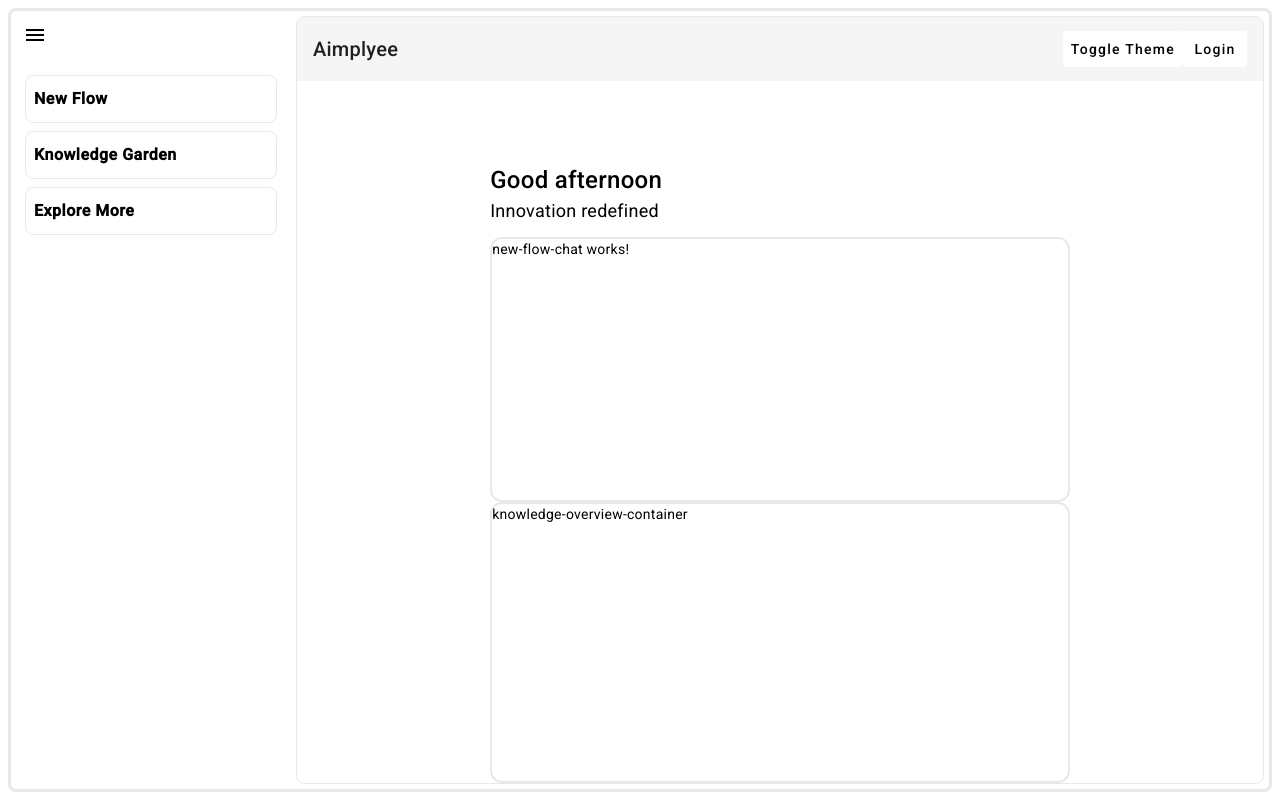
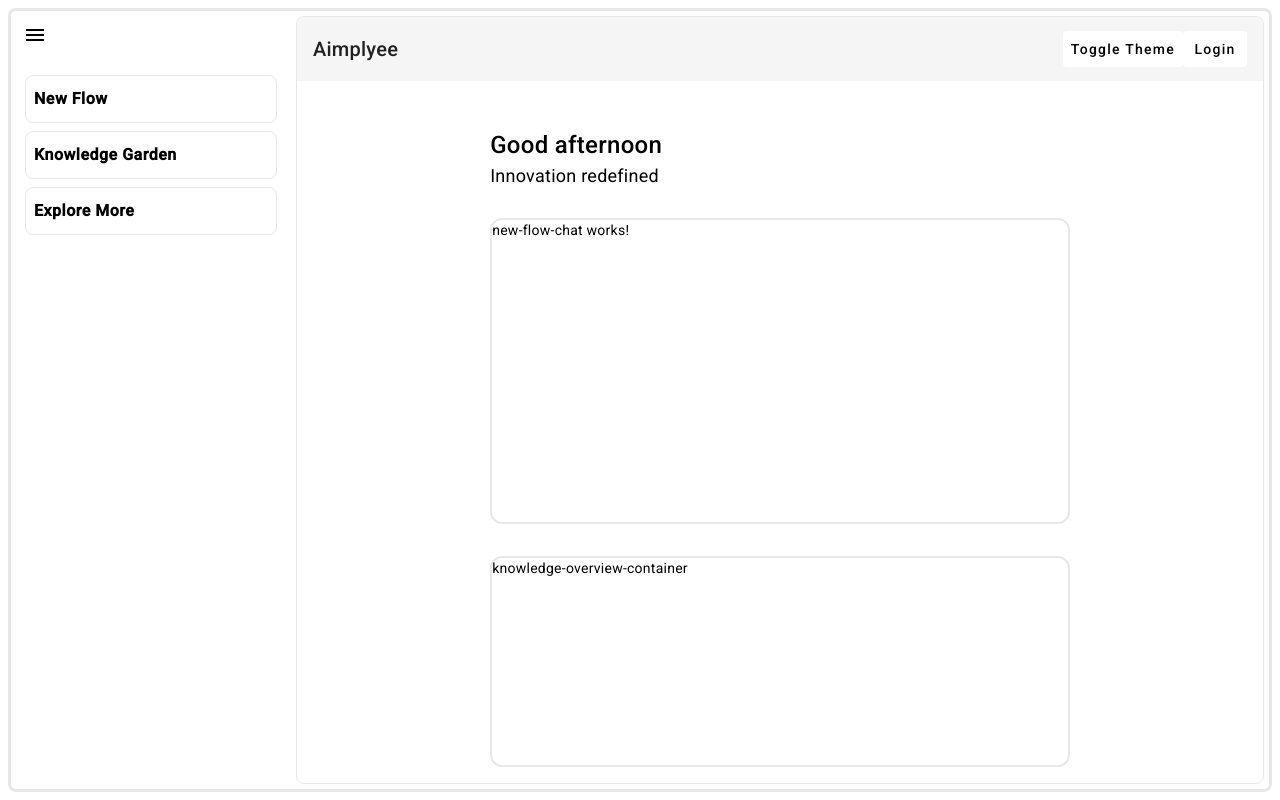
Before and after one commit to InspiroTechnology/aimployee, an Angular app: page /new-flow in a window 1280 px wide. Built offline with nearby package versions, Linux system fonts and the light colour scheme.

Commit message:
Refactor dashboard-new-flow styles to adjust section heights and improve layout spacing

```diff
--- a/src/app/features/dashboard/dashboard-new-flow/dashboard-new-flow.component.scss
+++ b/src/app/features/dashboard/dashboard-new-flow/dashboard-new-flow.component.scss
@@ -8,13 +8,14 @@
 }
 
 .top-section {
-  height: 20%;
-  margin-bottom: 1rem;
+  height: 15%;
 }
 .bottom-section {
-  height: 40%;
+  height: 30%;
+  margin-bottom: 1rem;
 }
 
 .middle-section {
   flex: 1; // Takes up the remaining space
+  margin: 2rem 0;
 }
```
